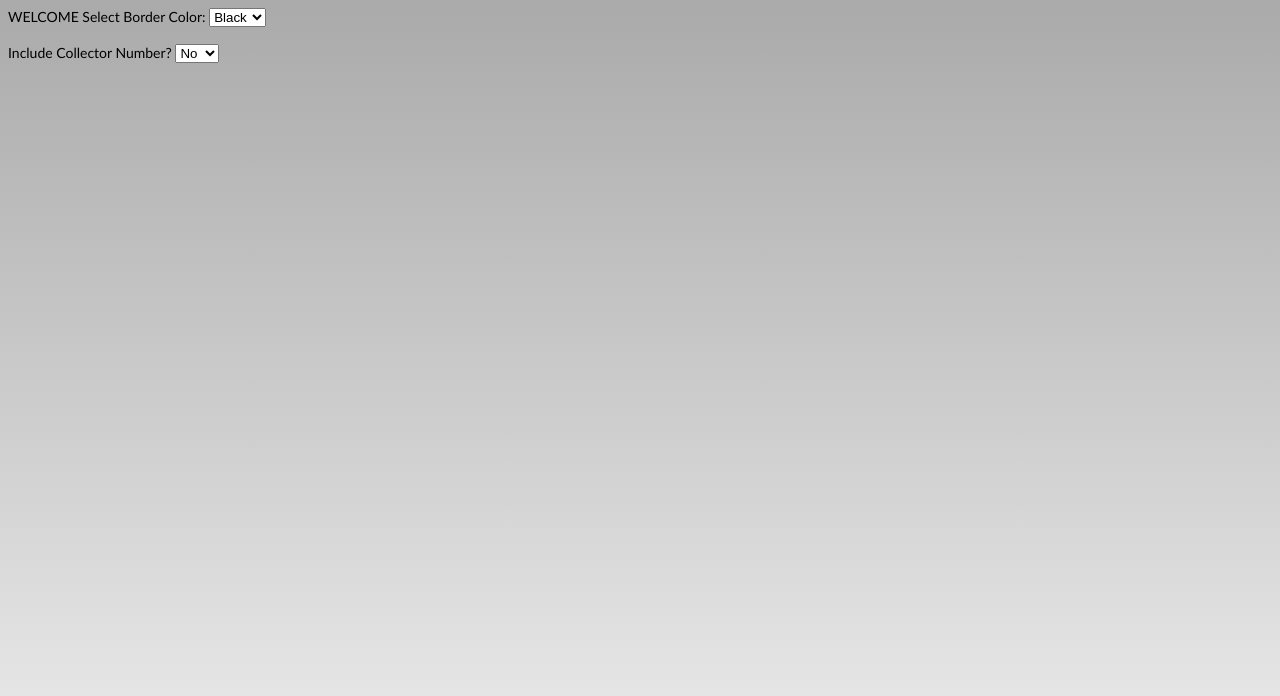
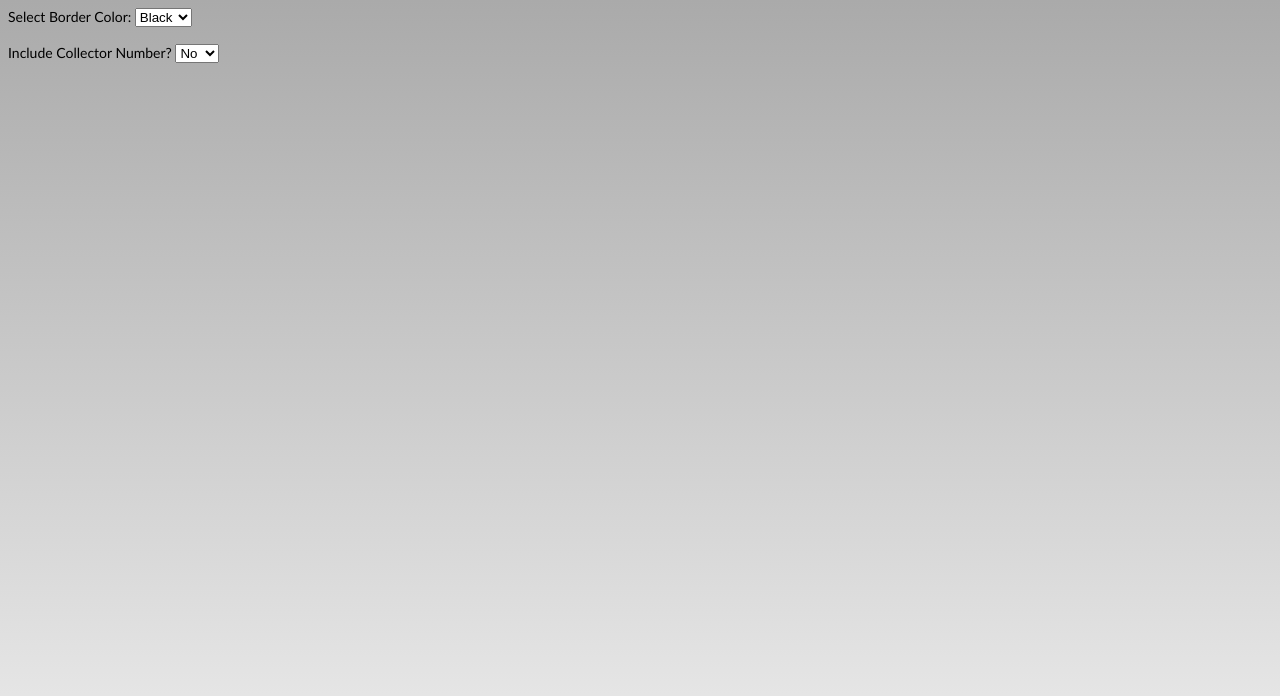
Before and after one commit to freedweb/freedweb.github.io, a plain HTML site: page index.html in a window 1280 px wide. Drawn offline with Linux system fonts and the light colour scheme.

Commit message:
Update index.html

```diff
--- a/index.html
+++ b/index.html
@@ -20,7 +20,7 @@
 </head>
 <body>
 
-	<form>WELCOME
+	<form>
 		Select Border Color:
 		<select name="border">
 			<option value="B">Black</option>
```
